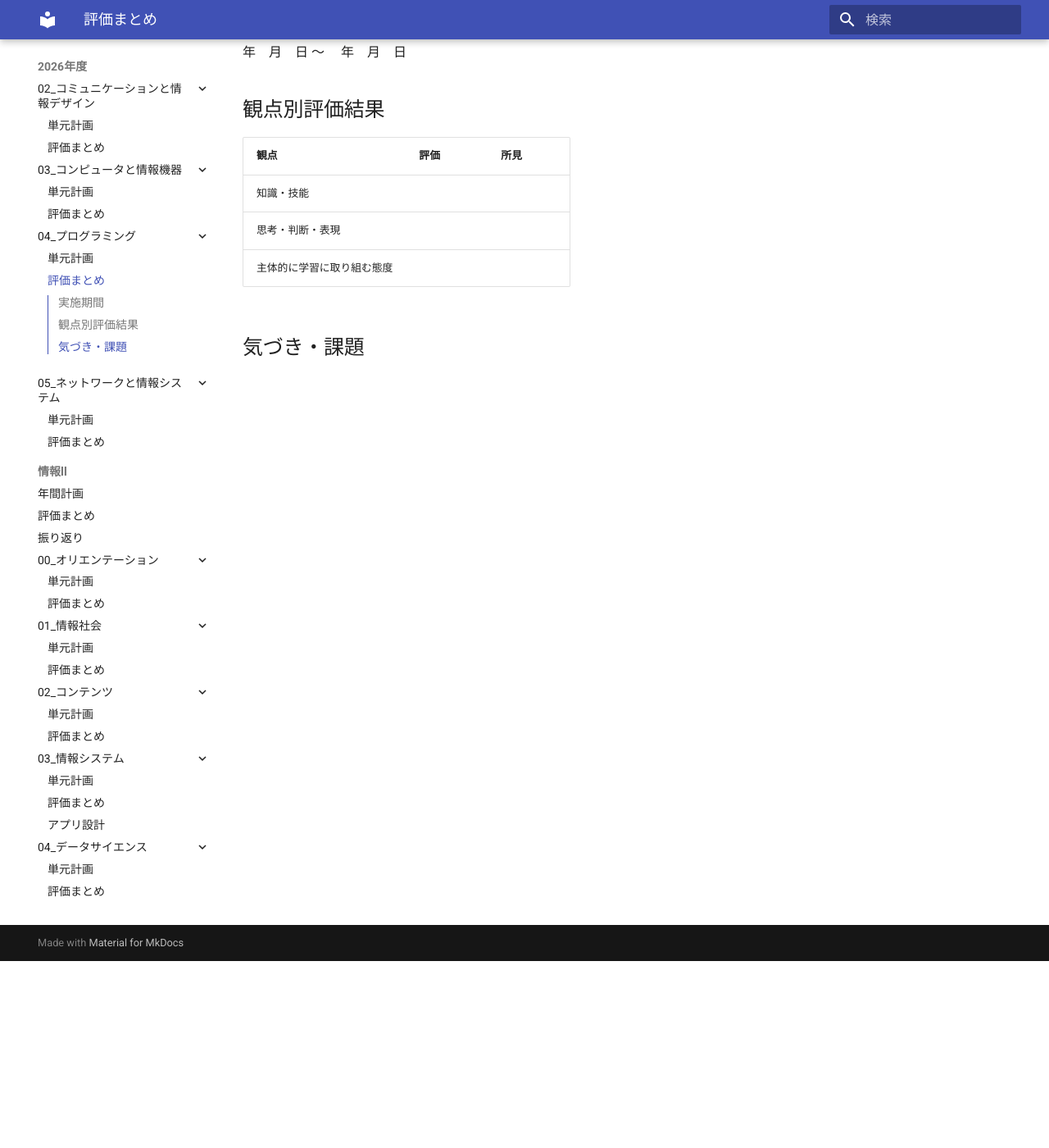
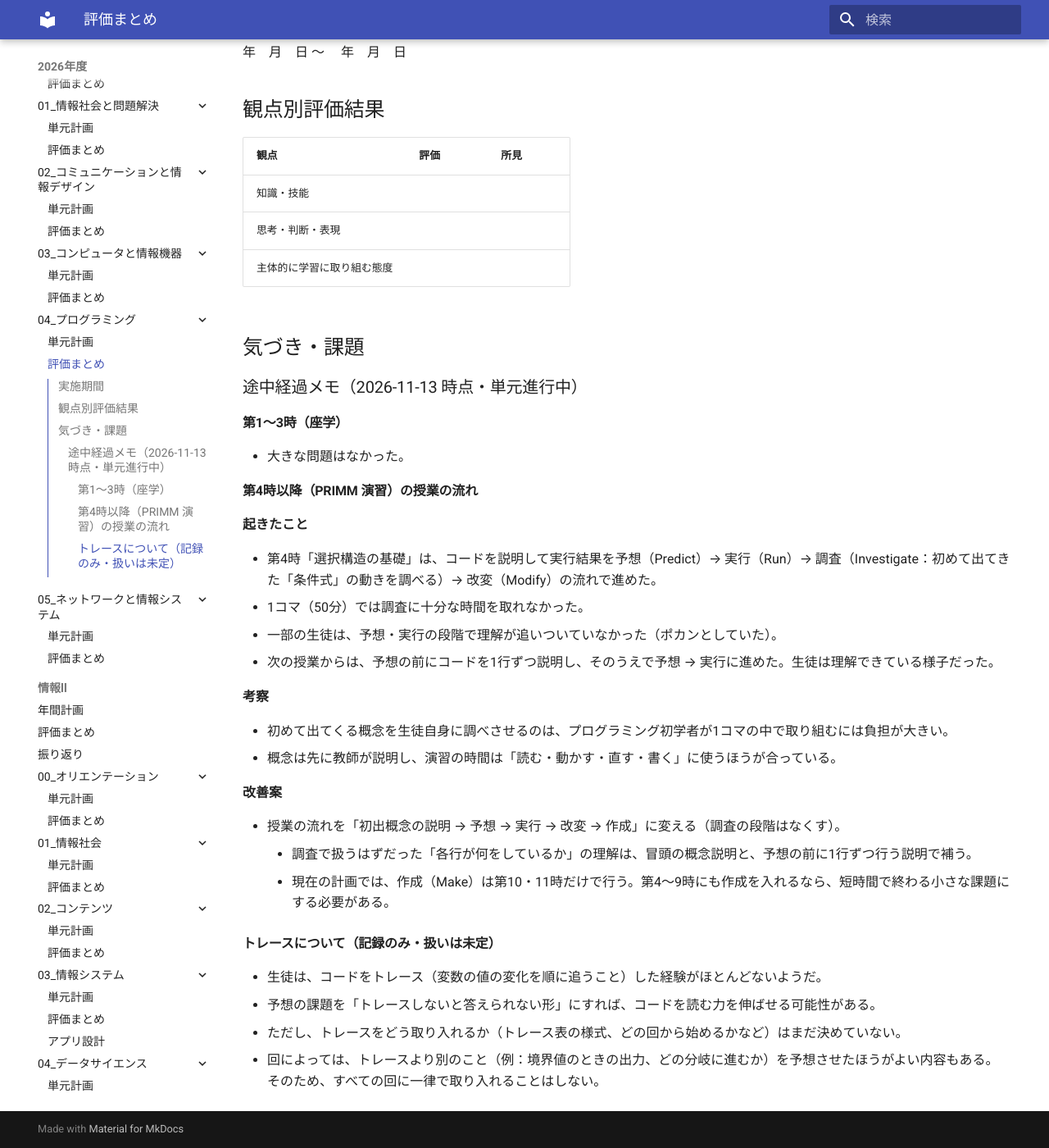
Before and after one commit to mmmmatsuuuu/edu, an MkDocs documentation site: the page built from docs/2026/informa1/04_プログラミング/02_評価まとめ.md, in a window 1280 px wide and 1400 px high, scrolled down 228 px. Shown: the whole window at 82% size. Built offline with MkDocs 1.6.1 and Material for MkDocs 9.7.7, drawn with Linux system fonts in a browser that asks for light colours.

Commit message:
docs: プログラミング単元の途中経過の気づきを評価まとめに追記（2026 情報Ⅰ）
- 第4時以降のPRIMM演習で調査（Investigate）の時間が取れず、一部の生徒がつまずいていた点を記録
- 「初出概念の説明→予想→実行→改変→作成」への流れの変更案を記載
- トレースの導入は記録のみとし、扱いは未定とした

Co-Authored-By: Claude Opus 5.5 <noreply@anthropic.com>

```diff
--- a/docs/2026/informa1/04_プログラミング/02_評価まとめ.md
+++ b/docs/2026/informa1/04_プログラミング/02_評価まとめ.md
@@ -15,3 +15,36 @@
 ## 気づき・課題
 
 <!-- 単元を通じて気になった点、次回への改善点 -->
+
+### 途中経過メモ（2026-11-13 時点・単元進行中）
+
+#### 第1〜3時（座学）
+
+- 大きな問題はなかった。
+
+#### 第4時以降（PRIMM 演習）の授業の流れ
+
+**起きたこと**
+
+- 第4時「選択構造の基礎」は、コードを説明して実行結果を予想（Predict）→ 実行（Run）→ 調査（Investigate：初めて出てきた「条件式」の動きを調べる）→ 改変（Modify）の流れで進めた。
+- 1コマ（50分）では調査に十分な時間を取れなかった。
+- 一部の生徒は、予想・実行の段階で理解が追いついていなかった（ポカンとしていた）。
+- 次の授業からは、予想の前にコードを1行ずつ説明し、そのうえで予想 → 実行に進めた。生徒は理解できている様子だった。
+
+**考察**
+
+- 初めて出てくる概念を生徒自身に調べさせるのは、プログラミング初学者が1コマの中で取り組むには負担が大きい。
+- 概念は先に教師が説明し、演習の時間は「読む・動かす・直す・書く」に使うほうが合っている。
+
+**改善案**
+
+- 授業の流れを「初出概念の説明 → 予想 → 実行 → 改変 → 作成」に変える（調査の段階はなくす）。
+    - 調査で扱うはずだった「各行が何をしているか」の理解は、冒頭の概念説明と、予想の前に1行ずつ行う説明で補う。
+    - 現在の計画では、作成（Make）は第10・11時だけで行う。第4〜9時にも作成を入れるなら、短時間で終わる小さな課題にする必要がある。
+
+#### トレースについて（記録のみ・扱いは未定）
+
+- 生徒は、コードをトレース（変数の値の変化を順に追うこと）した経験がほとんどないようだ。
+- 予想の課題を「トレースしないと答えられない形」にすれば、コードを読む力を伸ばせる可能性がある。
+- ただし、トレースをどう取り入れるか（トレース表の様式、どの回から始めるかなど）はまだ決めていない。
+- 回によっては、トレースより別のこと（例：境界値のときの出力、どの分岐に進むか）を予想させたほうがよい内容もある。そのため、すべての回に一律で取り入れることはしない。
```
